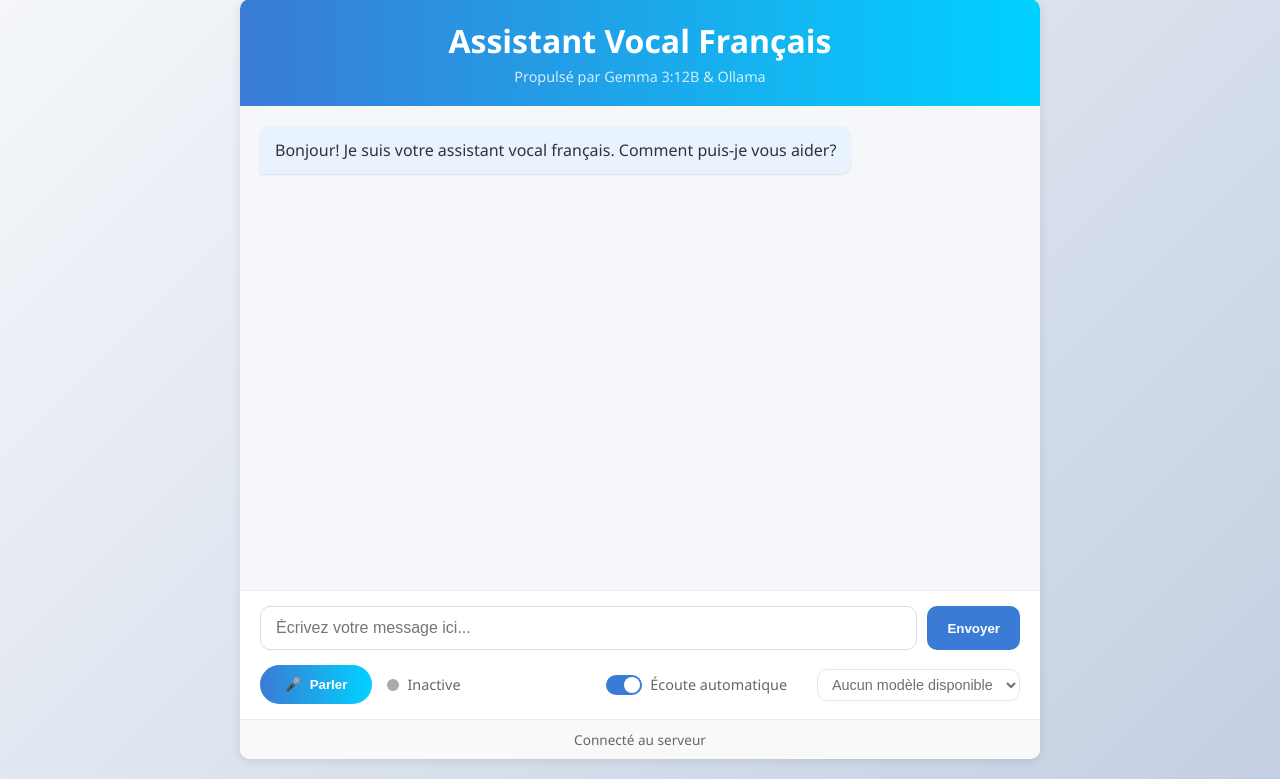
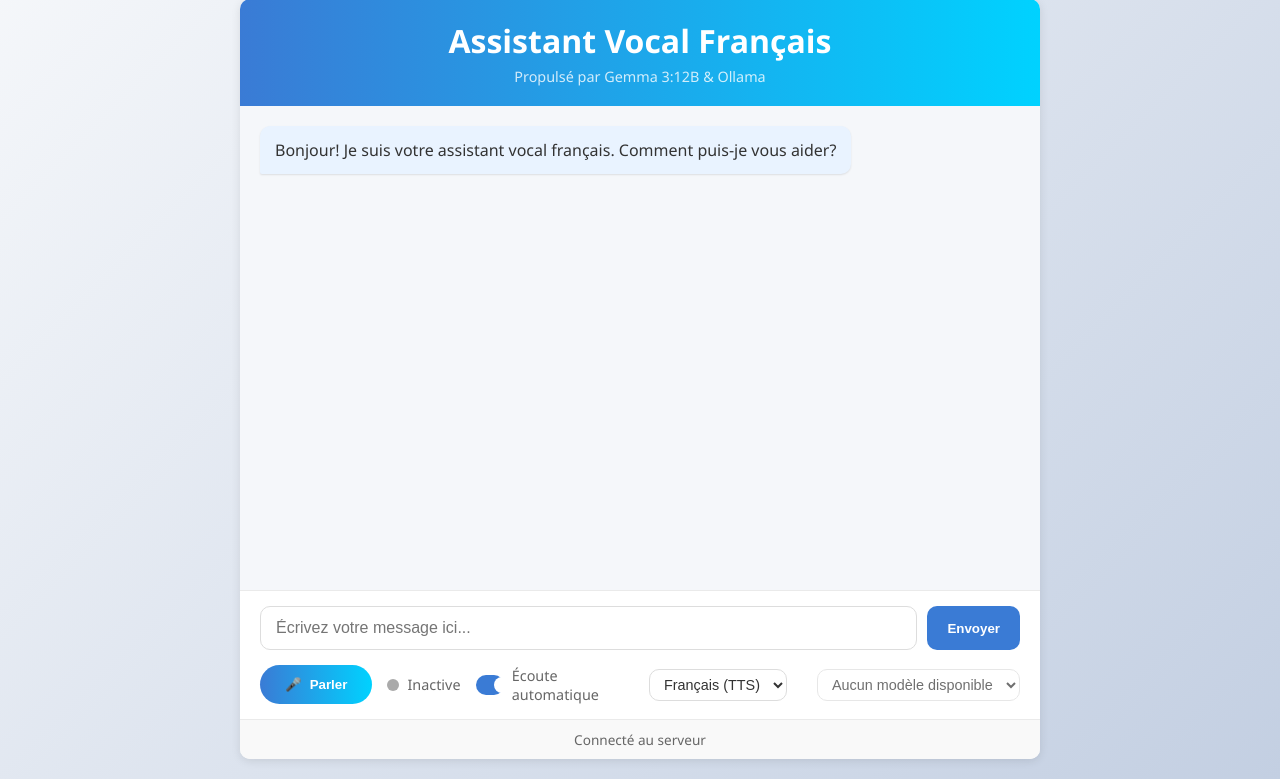
Before and after one commit to arezkisaba/voice-assistant-sample, a Flask app: page / in a window 1280 px wide. Shown: the part 21-800 px from the top of the page. Run offline with Flask 3, Linux system fonts and the light colour scheme; some libraries are stand-ins or nearby versions.

Commit message:
add multilanguage support

```diff
--- a/webapp/app.py
+++ b/webapp/app.py
@@ -30,9 +30,22 @@
 # Variable globale pour stocker les modèles disponibles
 AVAILABLE_MODELS = {}
 
-SYSTEM_PROMPT = """Tu es un assistant vocal français intelligent et serviable.
+# Langue par défaut pour le TTS
+DEFAULT_TTS_LANG = "fr"
+
+# Prompts système selon la langue
+SYSTEM_PROMPTS = {
+    "fr": """Tu es un assistant vocal français intelligent et serviable.
 Réponds de manière claire et concise, idéalement en 2-3 phrases.
-Privilégie la simplicité et la clarté dans tes réponses."""
+Privilégie la simplicité et la clarté dans tes réponses.""",
+
+    "en": """You are a smart and helpful English-speaking voice assistant.
+Answer in a clear and concise way, ideally in 2-3 sentences.
+Prioritize simplicity and clarity in your responses."""
+}
+
+# Prompt système par défaut
+SYSTEM_PROMPT = SYSTEM_PROMPTS[DEFAULT_TTS_LANG]
 
 app = Flask(__name__,
             static_folder='static',
@@ -62,12 +75,18 @@
     def __init__(self):
         self.temp_dir = tempfile.gettempdir()
         self.conversation_history = []
+        self.tts_lang = DEFAULT_TTS_LANG  # Utiliser la langue par défaut
+        # Mapping pour les codes de langue de reconnaissance vocale
+        self.speech_lang_map = {
+            "fr": "fr-FR",
+            "en": "en-US"
+        }
 
     def parler(self, texte):
         texte = self._nettoyer_texte(texte)
 
         try:
-            tts = gTTS(text=texte, lang='fr', slow=False)
+            tts = gTTS(text=texte, lang=self.tts_lang, slow=False)
 
             timestamp = int(time.time())
             temp_file = os.path.join(self.temp_dir, f"assistant_vocal_{timestamp}.mp3")
@@ -112,10 +131,13 @@
 
         prompt = f"{context}\nUtilisateur: {question}\nAssistant:"
 
+        # Utiliser le prompt système correspondant à la langue sélectionnée
+        system_prompt = SYSTEM_PROMPTS.get(self.tts_lang, SYSTEM_PROMPTS["fr"])
+
         payload = {
             "model": DEFAULT_MODEL,
             "prompt": prompt,
-            "system": SYSTEM_PROMPT,
+            "system": system_prompt,
             "stream": False,
             "options": {
                 "temperature": 0.7,
@@ -134,10 +156,10 @@
                 return response_text
             else:
                 print(f"❌ Erreur Ollama: {response.status_code}")
-                return "Désolé, j'ai rencontré une erreur de communication avec le modèle."
+                return "Désolé, j'ai rencontré une erreur de communication avec le modèle." if self.tts_lang == "fr" else "Sorry, I encountered an error communicating with the model."
         except Exception as e:
             print(f"❌ Exception lors de l'appel à Ollama: {e}")
-            return "Désolé, je ne peux pas accéder au modèle pour le moment."
+            return "Désolé, je ne peux pas accéder au modèle pour le moment." if self.tts_lang == "fr" else "Sorry, I cannot access the model at the moment."
 
     def analyser_audio(self, audio_data):
         try:
@@ -169,9 +191,13 @@
             with sr.AudioFile(temp_wav) as source:
                 audio = recognizer.record(source)
 
+            # Obtenir le code de langue approprié pour la reconnaissance vocale (fr-FR, en-US, etc.)
+            speech_lang = self.speech_lang_map.get(self.tts_lang, "fr-FR")
+            print(f"Reconnaissance vocale avec la langue: {speech_lang}")
+
             # Try to recognize
             try:
-                texte = recognizer.recognize_google(audio, language="fr-FR")
+                texte = recognizer.recognize_google(audio, language=speech_lang)
                 return texte
             except sr.UnknownValueError:
                 print("Speech not recognized")
@@ -231,12 +257,17 @@
                 if texte:
                     socketio.emit('transcript', {'text': texte})
 
-                    # Check for exit phrases
-                    mots_arret = ["au revoir", "arrête", "stop", "termine", "bye", "goodbye", "exit", "quit", "ciao"]
+                    # Mots d'arrêt dans les deux langues
+                    mots_arret_fr = ["au revoir", "arrête", "stop", "termine", "bye", "goodbye", "exit", "quit", "ciao"]
+                    mots_arret_en = ["goodbye", "bye", "stop", "end", "terminate", "exit", "quit", "ciao"]
+
+                    # Vérifier la langue et utiliser les mots d'arrêt correspondants
+                    mots_arret = mots_arret_fr if assistant.tts_lang == "fr" else mots_arret_en
                     is_exit_phrase = any(mot in texte.lower() for mot in mots_arret)
 
                     if is_exit_phrase:
-                        response = "Au revoir! À bientôt."
+                        # Message d'au revoir adapté à la langue
+                        response = "Au revoir! À bientôt." if assistant.tts_lang == "fr" else "Goodbye! See you soon."
                         audio_base64, _ = assistant.parler(response)
                         socketio.emit('response', {
                             'text': response,
@@ -253,14 +284,17 @@
                             'lastUserMessage': texte  # Inclure le message de l'utilisateur
                         })
                 else:
-                    socketio.emit('error', {'message': 'Je n\'ai pas compris ce que vous avez dit'})
+                    # Message d'erreur adapté à la langue
+                    error_msg = "Je n'ai pas compris ce que vous avez dit" if assistant.tts_lang == "fr" else "I didn't understand what you said"
+                    socketio.emit('error', {'message': error_msg})
 
             audio_queue.task_done()
         except queue.Empty:
             pass
         except Exception as e:
             print(f"Error in processing thread: {e}")
-            socketio.emit('error', {'message': f'Erreur: {str(e)}'})
+            error_prefix = "Erreur" if assistant.tts_lang == "fr" else "Error"
+            socketio.emit('error', {'message': f'{error_prefix}: {str(e)}'})
 
 @app.route('/models')
 def get_models():
@@ -317,17 +351,41 @@
     else:
         emit('error', {'message': f'Modèle inconnu: {model}'})
 
+@socketio.on('change_tts_lang')
+def handle_tts_lang_change(data):
+    assistant = global_assistant
+    lang = data.get('lang')
+
+    # Vérifier que la langue est prise en charge (fr ou en)
+    if lang in ['fr', 'en']:
+        # Réinitialiser l'historique de conversation lors du changement de langue
+        assistant.conversation_history = []
+        assistant.tts_lang = lang
+
+        # Messages de statut adaptés à la langue
+        status_message = 'Langue changée pour le français' if lang == 'fr' else 'Language changed to English'
+        print(f"Langue changée pour {lang}")
+        emit('status', {'message': status_message})
+    else:
+        error_message = 'Langue non prise en charge' if assistant.tts_lang == 'fr' else 'Language not supported'
+        emit('error', {'message': f'{error_message}: {lang}'})
+
 @socketio.on('text_input')
 def handle_text_input(data):
     assistant = global_assistant
     texte = data['text']
 
-    # Check for exit phrases
-    mots_arret = ["au revoir", "arrête", "stop", "termine", "bye", "goodbye", "exit", "quit", "ciao"]
+    # Mots d'arrêt dans les deux langues
+    mots_arret_fr = ["au revoir", "arrête", "stop", "termine", "bye", "goodbye", "exit", "quit", "ciao"]
+    mots_arret_en = ["goodbye", "bye", "stop", "end", "terminate", "exit", "quit", "ciao"]
+
+    # Vérifier la langue et utiliser les mots d'arrêt correspondants
+    mots_arret = mots_arret_fr if assistant.tts_lang == "fr" else mots_arret_en
     is_exit_phrase = any(mot in texte.lower() for mot in mots_arret)
 
     if is_exit_phrase:
-        response = "Au revoir! À bientôt."
+        # Message d'au revoir adapté à la langue
+        response = "Au revoir! À bientôt." if assistant.tts_lang == "fr" else "Goodbye! See you soon."
         audio_base64, _ = assistant.parler(response)
         emit('response', {
             'text': response,
--- a/webapp/static/css/styles.css
+++ b/webapp/static/css/styles.css
@@ -331,13 +331,15 @@
 }
 
 /* Styles pour le sélecteur de modèle */
-.model-selector-container {
+.model-selector-container,
+.tts-lang-selector-container {
     display: flex;
     align-items: center;
     margin-left: 15px;
 }
 
-#model-selector {
+#model-selector,
+#tts-lang-selector {
     padding: 6px 10px;
     border-radius: var(--border-radius);
     border: 1px solid #ddd;
@@ -348,7 +350,8 @@
     transition: border-color 0.3s;
 }
 
-#model-selector:focus {
+#model-selector:focus,
+#tts-lang-selector:focus {
     border-color: var(--primary-color);
     outline: none;
 }
--- a/webapp/static/js/app.js
+++ b/webapp/static/js/app.js
@@ -17,6 +17,7 @@
 const assistantLoadingIndicator = document.getElementById('assistant-loading-indicator');
 const userLoadingIndicator = document.getElementById('user-loading-indicator');
 const modelSelector = document.getElementById('model-selector');
+const ttsLangSelector = document.getElementById('tts-lang-selector');
 
 // Recording variables
 let mediaRecorder;
@@ -33,6 +34,7 @@
 let audioSampleRate = 0;
 let hasSpokenDetected = false; // Nouvelle variable pour suivre si l'utilisateur a commencé à parler
 let currentModel = "gemma"; // Modèle par défaut
+let currentTtsLang = "fr"; // Langue TTS par défaut
 
 // Initialize the application
 function init() {
@@ -48,6 +50,18 @@
             setStatus(autoListen ? 'Écoute automatique activée' : 'Écoute automatique désactivée');
         });
         autoListenToggle.checked = autoListen;
+    }
+
+    // Gestionnaire pour le sélecteur de langue TTS
+    if (ttsLangSelector) {
+        ttsLangSelector.addEventListener('change', function() {
+            currentTtsLang = this.value;
+            socket.emit('change_tts_lang', { lang: currentTtsLang });
+            const langLabel = currentTtsLang === 'fr' ? 'Français' : 'English';
+            setStatus(`Langue TTS changée pour ${langLabel}`);
+        });
+        // Initialiser avec la valeur par défaut
+        ttsLangSelector.value = currentTtsLang;
     }
 
     // Charger la liste des modèles disponibles depuis l'API
--- a/webapp/templates/index.html
+++ b/webapp/templates/index.html
@@ -71,6 +71,12 @@
                     <input type="checkbox" id="auto-listen-toggle" checked>
                     <label for="auto-listen-toggle">Écoute automatique</label>
                 </div>
+                <div class="tts-lang-selector-container">
+                    <select id="tts-lang-selector">
+                        <option value="fr">Français (TTS)</option>
+                        <option value="en">English (TTS)</option>
+                    </select>
+                </div>
                 <div class="model-selector-container">
                     <select id="model-selector">
                         <!-- Les options seront ajoutées dynamiquement par JavaScript -->
```
